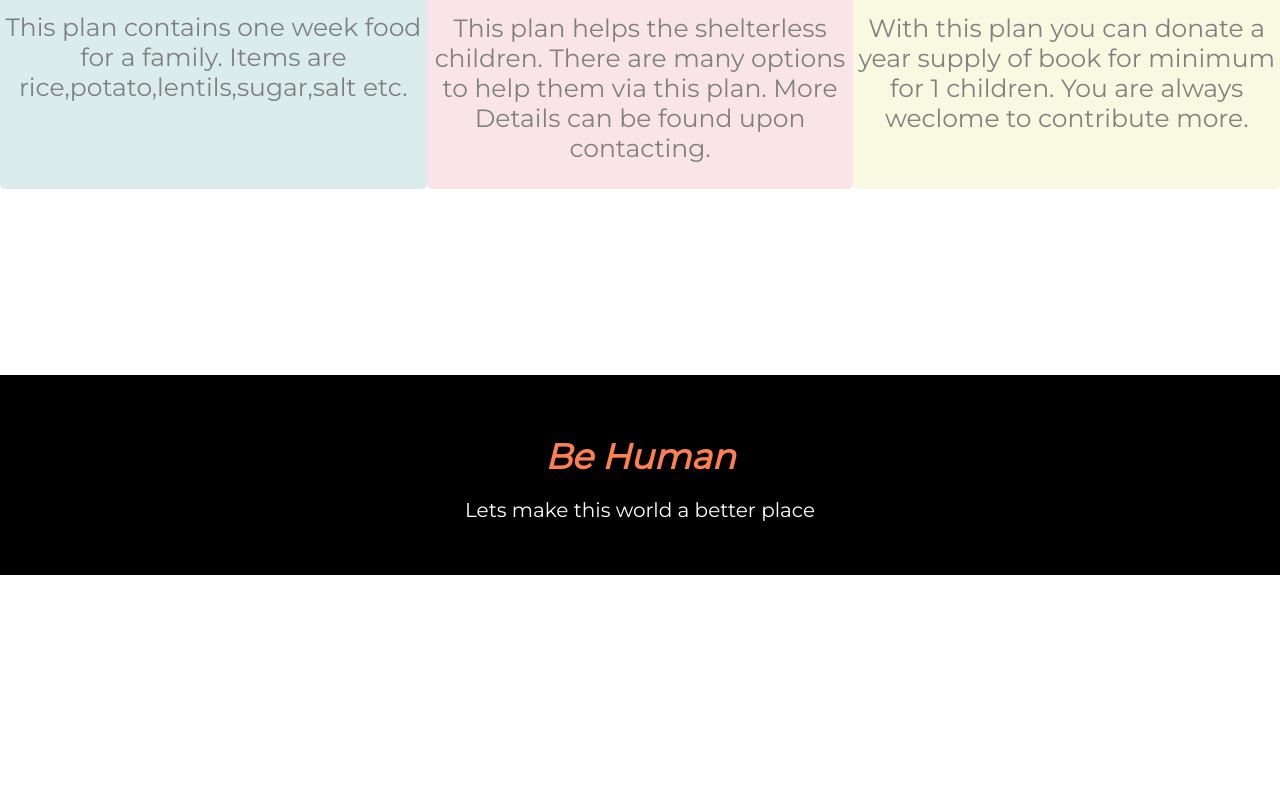
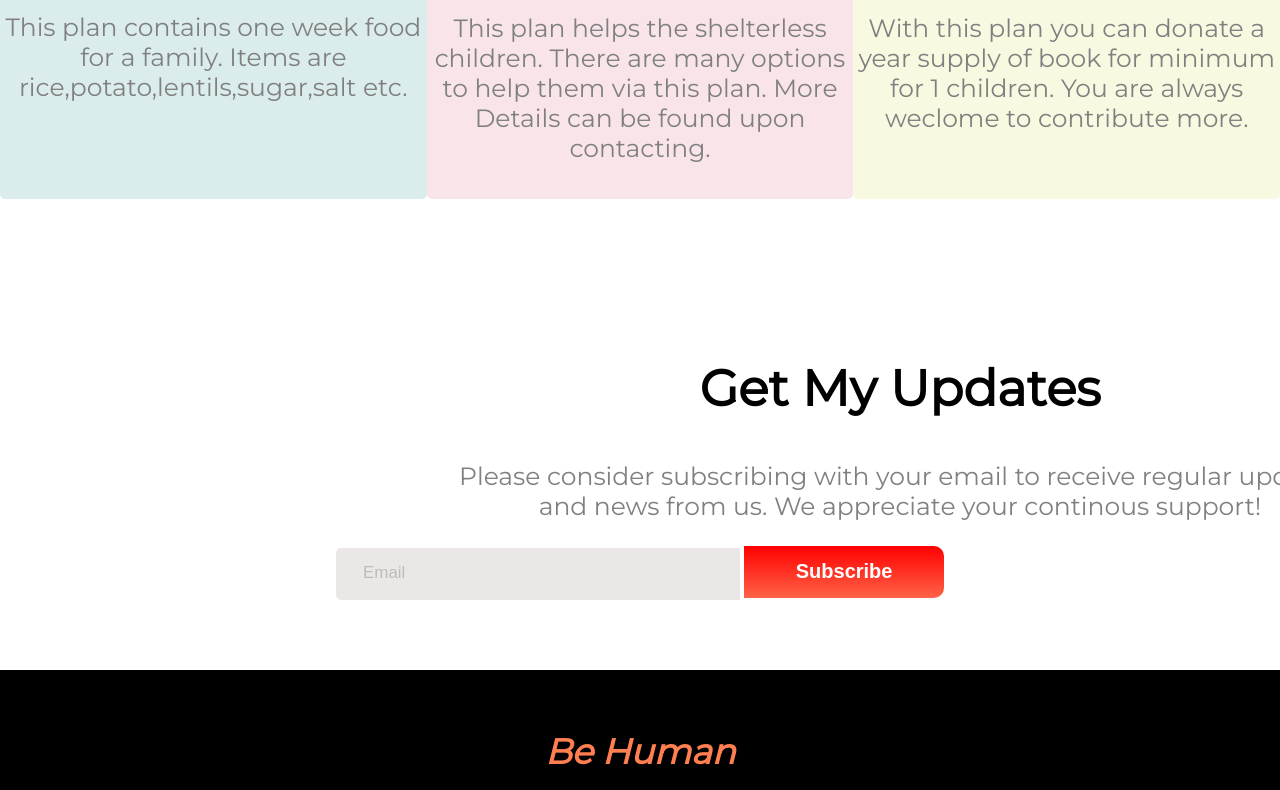
Before and after one commit to adavis116/donate-for-sylhet, a plain HTML site: page index.html in a window 1280 px wide. Shown: the part 2425-3215 px from the top of the page. Before the commit the page ends 3000 px from the top, so only its background shows below. Drawn offline with Linux system fonts and the light colour scheme.

Commit message:
styled my update

```diff
--- a/index.html
+++ b/index.html
@@ -81,6 +81,21 @@
         </div>
       </div>
     </section>
+    <section id="section-myupdates">
+        <div class="donate-container2">
+            <h2 class="donate-title">Get My Updates</h2>
+            <p class="donate-para">
+Please consider subscribing with your email to receive regular updates and news from us. We appreciate your continous support!
+            </p>
+          </div>
+          <div id="subscription-container">
+            <form id="subscription-form" action="">
+                <input type="email" placeholder="Email" class="email-input"/>
+                <button class="subscribe-btn" >Subscribe</button>
+              </form>
+
+          </div>
+    </section>
     <footer>
         <h5>Be Human</h5>
         <p>Lets make this world a better place</p>
--- a/style.css
+++ b/style.css
@@ -1,144 +1,192 @@
-body{
-    font-family: 'Montserrat', sans-serif;
+body {
+  font-family: "Montserrat", sans-serif;
   text-align: center;
   margin: 0;
 }
-#section-banner{
+
+#section-banner {
   background-image: url(images/donation13.jpg);
   background-repeat: no-repeat;
   background-size: cover;
   height: 900px;
   margin-top: 0;
 }
-.banner{
+
+.banner {
   justify-content: center;
   padding-top: 200px;
 }
-#banner-title{
+
+#banner-title {
   color: white;
   font-size: 70px;
   width: 900px;
   padding-left: 450px;
   font-weight: bold;
 }
-#banner-para{
+
+#banner-para {
   color: white;
   font-size: 25px;
   font-weight: bold;
   padding-bottom: 30px;
 }
-.donate-btn{
+
+.donate-btn {
   text-decoration: none;
-    background-image:linear-gradient(red,tomato);
+  background-image: linear-gradient(red, tomato);
   padding: 25px 40px;
   border-radius: 10px;
   color: white;
-    font-weight:700;
+  font-weight: 700;
   font-size: 25px;
 }
-#section-donate-today{
+
+#section-donate-today {
   height: 1000px;
+}
 
-}
-.donate-container{
+.donate-container {
   text-align: center;
   padding-top: 150px;
 }
-.donate-title{
+
+.donate-title {
   font-size: 50px;
   font-weight: bold;
   padding-left: 450px;
   width: 900px;
+}
 
-}
-.donate-para{
+.donate-para {
   color: gray;
   font-size: 25px;
   width: 900px;
   padding-left: 450px;
 }
-#donate-amount-container{
+
+#donate-amount-container {
   display: flex;
-    justify-content:space-around;
+  justify-content: space-around;
   margin-bottom: 50px;
 }
-.donate-amount{
+
+.donate-amount {
   background-color: rgba(220, 220, 220, 0.452);
   padding: 60px 50px;
   border-radius: 10px;
   color: black;
-    font-weight:700;
+  font-weight: 700;
   font-size: 25px;
 }
-#donate-amount5{
+
+#donate-amount5 {
   background-color: rgba(237, 200, 200, 0.452);
   padding: 60px 50px;
   border-radius: 10px;
   color: red;
-    font-weight:700;
+  font-weight: 700;
   font-size: 25px;
   border: 2px solid red;
 }
-form{
+
+form {
   justify-content: center;
   margin-bottom: 70px;
 }
-input[type=text] {
+
+input[type="text"] {
   border: none;
   border-bottom: 2px solid rgb(224, 222, 222);
   width: 800px;
   text-align: center;
   font-size: 25px;
 }
+
 ::placeholder {
   color: rgb(190, 187, 187);
 }
-.donate-container2{
+input[type="email"] {
+    height: 50px;
+    width: 400px;
+    background-color: rgb(235, 231, 231);
+    border: none;
+    border-top-left-radius: 5px;
+    border-bottom-left-radius: 5px;
+}
+
+.email-input::placeholder{
+    font-size: 17px;
+    padding-left: 25px;
+}
+
+.donate-container2 {
   text-align: center;
 }
-#section-donate-plan{
+
+#section-donate-plan {
   height: 800px;
   margin-bottom: 0;
 }
-#plan-container{
+
+#plan-container {
   margin-top: 100px;
   display: flex;
   justify-content: space-around;
 }
-.plan-food{
-    padding-top: 60px;
+
+.plan-food {
   height: 350px;
-    width: 450px;
+  width: 470px;
+  padding: 60px 5px 10px 5px;
   background-color: rgb(219, 236, 236);
   border-radius: 5px;
 }
-.plan-shelter{
+
+.plan-shelter {
   background-color: rgb(249, 229, 233);
 }
-.plan-education{
+
+.plan-education {
   background-color: rgb(249, 249, 226);
 }
-.plan-title{
+
+.plan-title {
   font-size: 30px;
   font-weight: bold;
 }
-.plan-text{
+
+.plan-text {
   color: gray;
   font-size: 25px;
 }
-footer{
+
+.subscribe-btn{
+    height: 52px;
+    width: 200px;
+    background-image: linear-gradient(red, tomato);
+    border-top-right-radius: 10px;
+    border-bottom-right-radius: 10px;
+    color: white;
+    font-weight: 700;
+    font-size: 20px;
+    border: none;
+}
+
+footer {
   height: 200px;
   background-color: black;
 }
-footer h5{
-    color:coral;
+
+footer h5 {
+  color: coral;
   font-size: 35px;
   font-style: italic;
   padding-top: 60px;
   margin-bottom: 0;
+}
 
-}
-footer p{
+footer p {
   color: white;
   font-size: 20px;
 }
```
Lines whose indentation alone changed are shown as unchanged.
